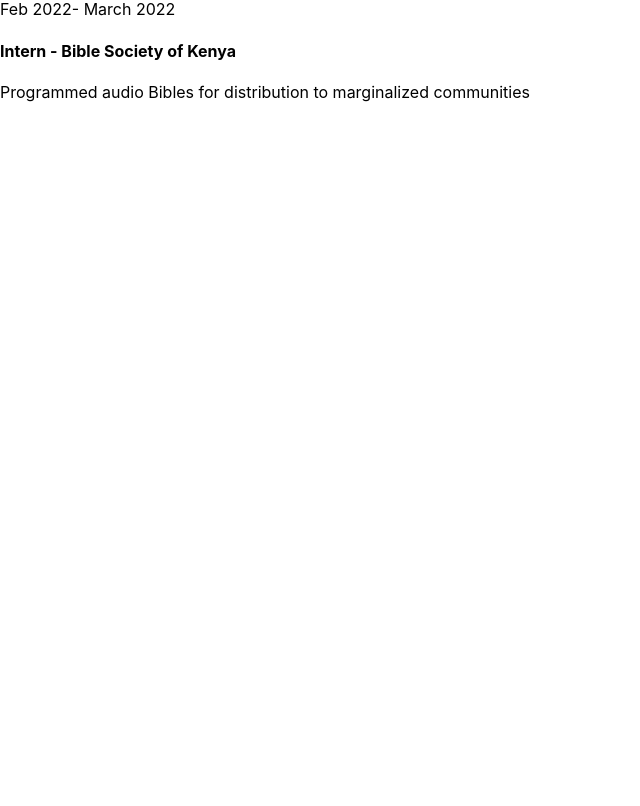
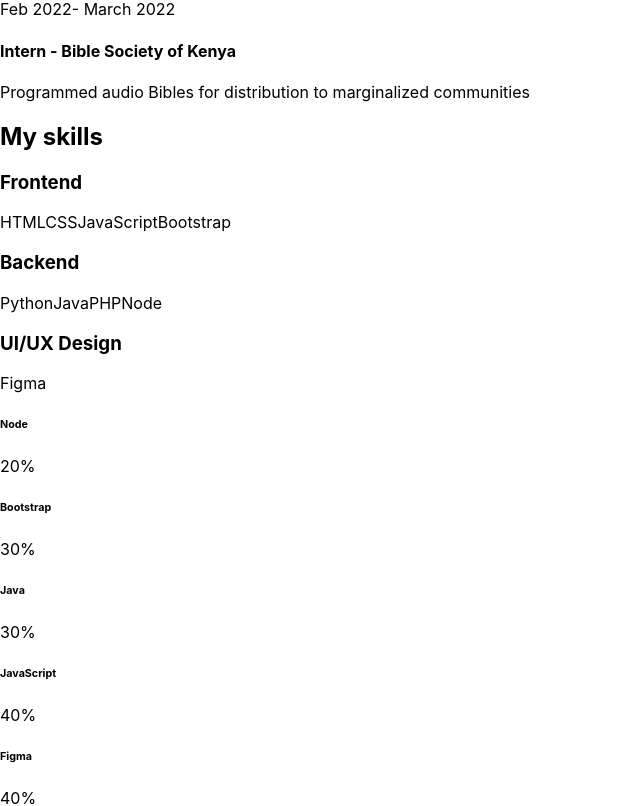
Before and after one commit to Lynne2002/my-portfolio-react, a React (Create React App) app in the folder my-portfolio-react/: page / in a window 1280 px wide. Shown: the part 2080-2886 px from the top of the page, without its empty margins (0-640 px from the left). Before the commit the page ends 2198 px from the top, so only its background shows below. Built offline with nearby package versions, Linux system fonts and the light colour scheme.

Commit message:
feat(App): add Skills component to App.js

```diff
--- a/my-portfolio-react/src/App.js
+++ b/my-portfolio-react/src/App.js
@@ -2,6 +2,7 @@
 import About from './components/About';
 import Header from './components/Header';
 import Home from './components/Home';
+import Skills from './components/Skills';
 
 function App() {
   return (
@@ -9,6 +10,7 @@
     <Header/>
     <Home/>
     <About/>
+    <Skills/>
     </>
   );
 }
```
